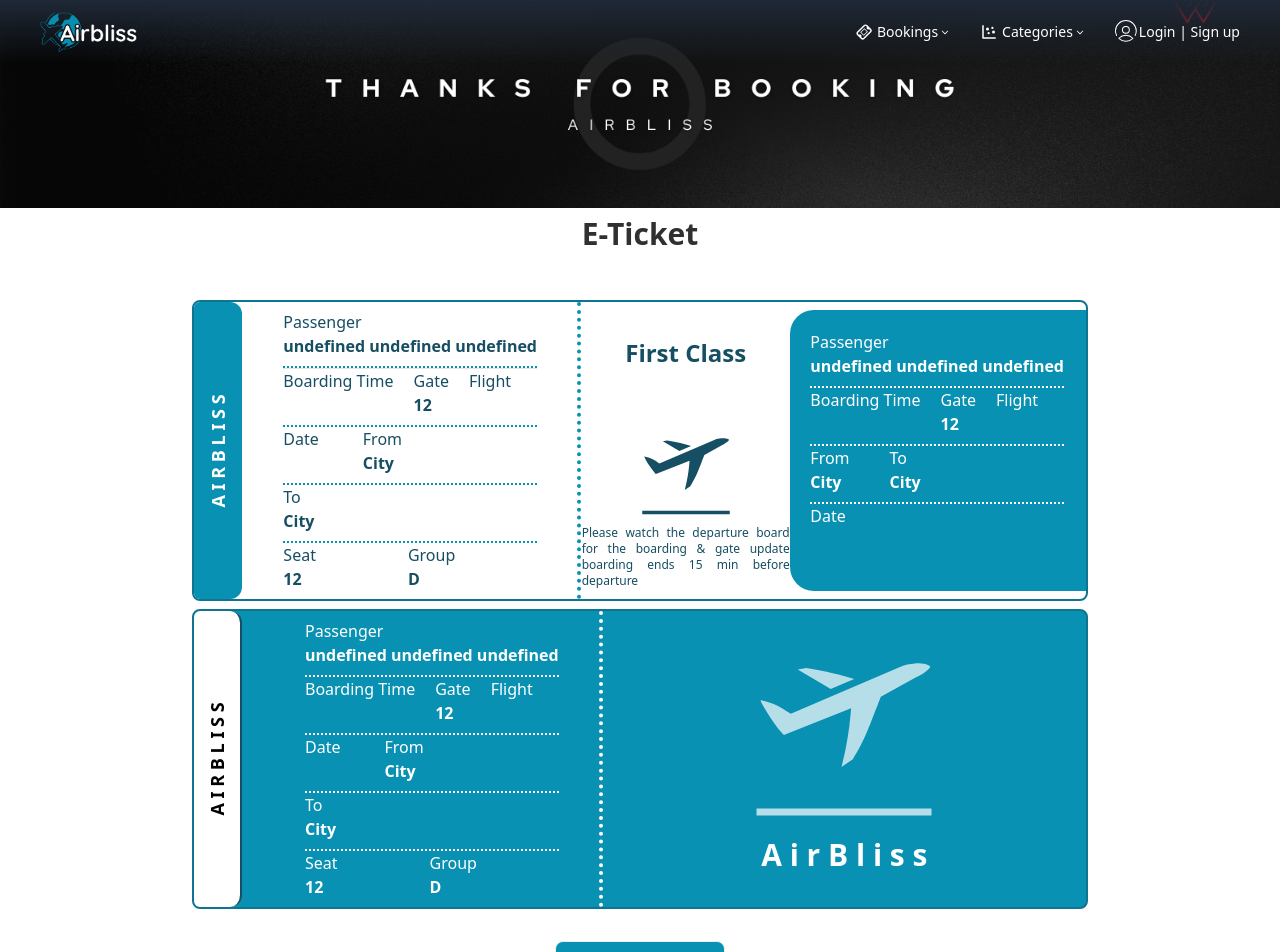
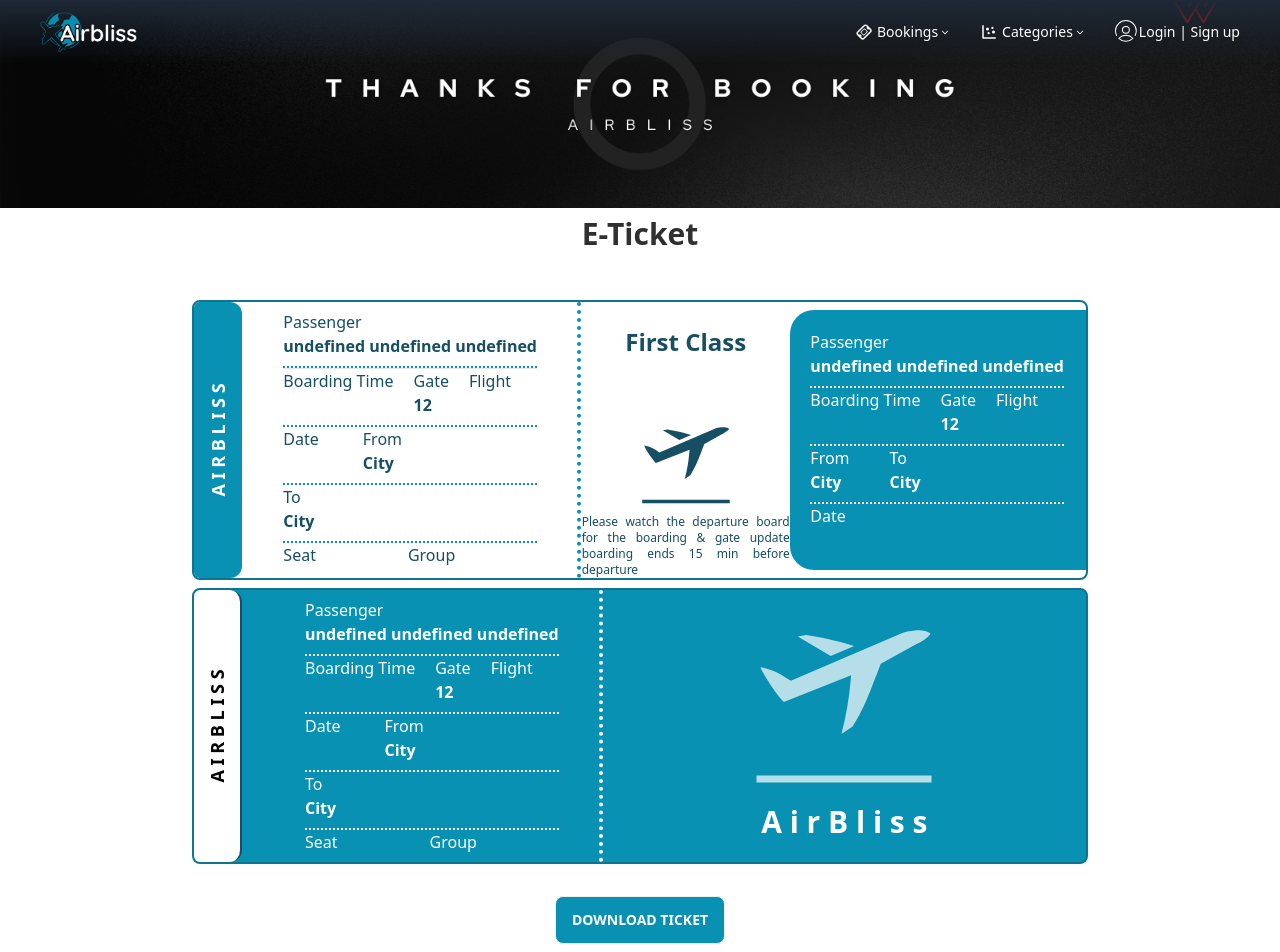
Before and after one commit to druvodev/airbliss, a React (Vite) app in the folder client-side/: page /booking-confirmed/1 in a window 1280 px wide. Shown: the top 952 px of the page. Built offline with nearby package versions, Linux system fonts and the light colour scheme; no server answers.

Commit message:
coundown added

```diff
--- a/client-side/src/Components/Card/HotDealCard.jsx
+++ b/client-side/src/Components/Card/HotDealCard.jsx
@@ -4,7 +4,7 @@ import { Link } from "react-router-dom";
 const HotDealCard = ({ deal }) => {
   const { img, offer, destination } = deal;
   return (
-    <div className="sm:border mb-24 shadow-lg border-[#F1ECEC] rounded-[8px] sm:flex">
+    <div className="sm:border mb-28 shadow-lg border-[#F1ECEC] rounded-[8px] sm:flex">
       <img
         src={img}
         alt=""
--- a/client-side/src/Components/Ticket/ETicket.jsx
+++ b/client-side/src/Components/Ticket/ETicket.jsx
@@ -112,6 +112,8 @@ const ETicket = () => {
   //     });
   //   }
   // };
+
+  // name joining.........
   const fullName =
     myBooking.user?.title +
     " " +
@@ -119,6 +121,11 @@ const ETicket = () => {
     " " +
     myBooking.user?.last_name;
   console.log(myBooking?.flight?.departureDate);
+
+  // seat and group identify................
+  const group = myBooking?.seat?.charAt(0);
+  const seat = myBooking?.seat?.substring(1);
+  console.log(group, seat);
 
   return (
     <div>
@@ -189,11 +196,11 @@ const ETicket = () => {
               <div className="flex gap-[92px]">
                 <div>
                   <p>Seat</p>
-                  <p className="font-semibold">12</p>
+                  <p className="font-semibold">{seat}</p>
                 </div>
                 <div>
                   <p>Group</p>
-                  <p className="font-semibold">D</p>
+                  <p className="font-semibold">{group}</p>
                 </div>
               </div>
             </div>
@@ -328,11 +335,11 @@ const ETicket = () => {
               <div className="flex gap-[92px]">
                 <div>
                   <p>Seat</p>
-                  <p className="font-semibold">12</p>
+                  <p className="font-semibold">{seat}</p>
                 </div>
                 <div>
                   <p>Group</p>
-                  <p className="font-semibold">D</p>
+                  <p className="font-semibold">{group}</p>
                 </div>
               </div>
             </div>
--- a/client-side/src/pages/Home/HotDeals/HotDeals.jsx
+++ b/client-side/src/pages/Home/HotDeals/HotDeals.jsx
@@ -1,28 +1,24 @@
-
 import { useEffect, useState } from "react";
 import SectionTitle from "../../../Components/SectionTitle";
 import HotDealCard from "../../../Components/Card/HotDealCard";
-
 
 const HotDeals = () => {
   const [deals, setDeals] = useState([]);
   useEffect(() => {
     fetch("hotDeals.json")
-            .then(res => res.json())
-            .then(data => {
-                setDeals(data)
-            })
+      .then((res) => res.json())
+      .then((data) => {
+        setDeals(data);
+      });
   }, []);
-    ;
   return (
     <section>
       <SectionTitle sectionTitle="Hot Deals"></SectionTitle>
-            <div className="grid sm:grid-cols-1 md:grid-cols-2 lg:grid-cols-3 xl:grid-cols-3 gap-y-8 sm:gap-x-3 sm:gap-y-6 md:gap-x-6 lg:gap-2 xl:gap-x-6  grid-cols-1 w-10/12 sm:w-8/12 md:w-full mx-auto ">
-                {
-                    deals.map((deal, index) => <HotDealCard deal={deal} key={index}></HotDealCard>)
-                }
+      <div className="grid sm:grid-cols-1 md:grid-cols-2 lg:grid-cols-3 xl:grid-cols-3 gap-y-8 sm:gap-x-3 sm:gap-y-6 md:gap-x-6 lg:gap-2 xl:gap-x-6  grid-cols-1 w-full sm:w-8/12 md:w-full mx-auto ">
+        {deals.map((deal, index) => (
+          <HotDealCard deal={deal} key={index}></HotDealCard>
+        ))}
       </div>
-
     </section>
   );
 };
--- a/client-side/src/providers/CountdownContext.jsx
+++ b/client-side/src/providers/CountdownContext.jsx
@@ -11,7 +11,7 @@ export const CountdownProvider = ({ children }) => {
   useEffect(() => {
     let timerInterval = null;
 
-    if (isStart === "1") {
+    if (isStart) {
       timerInterval = setInterval(() => {
         if (remainingTime > 0) {
           setRemainingTime((prevTime) => prevTime - 1);
```
Lines whose indentation alone changed are shown as unchanged.
